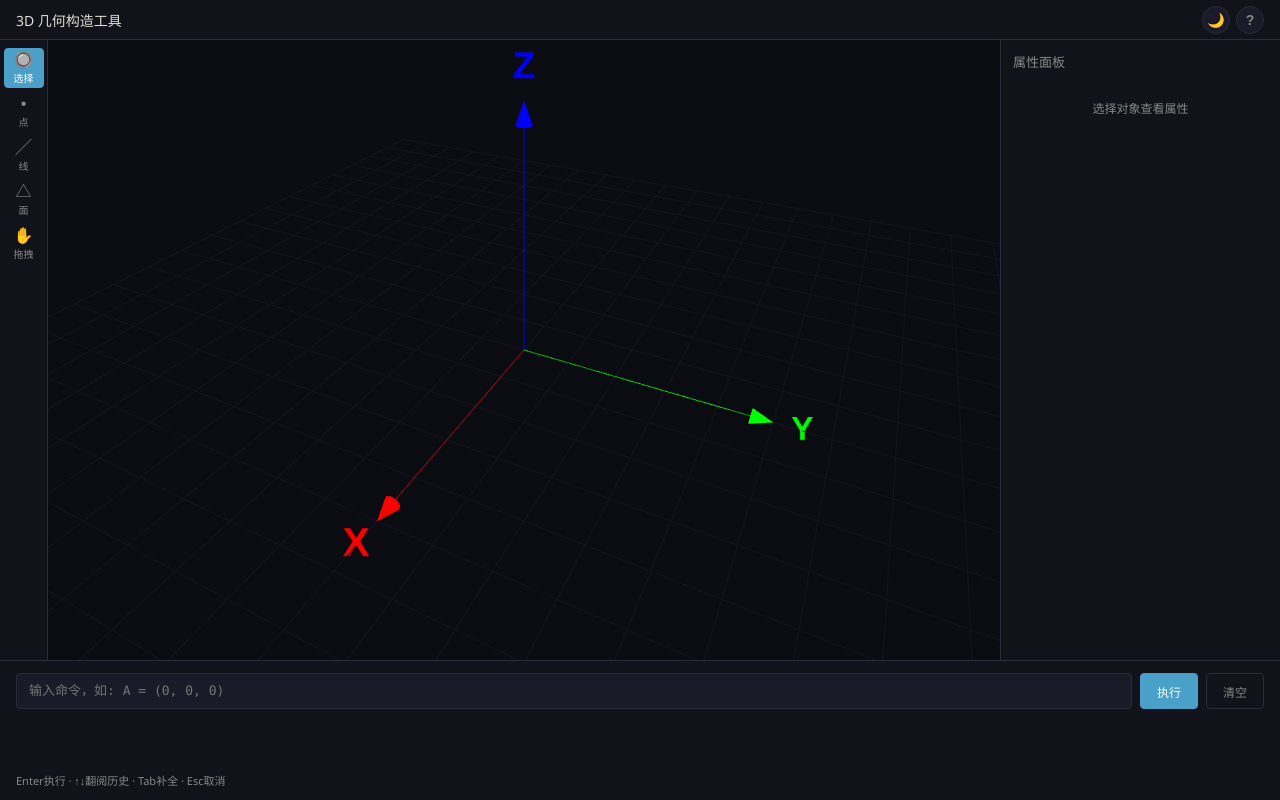
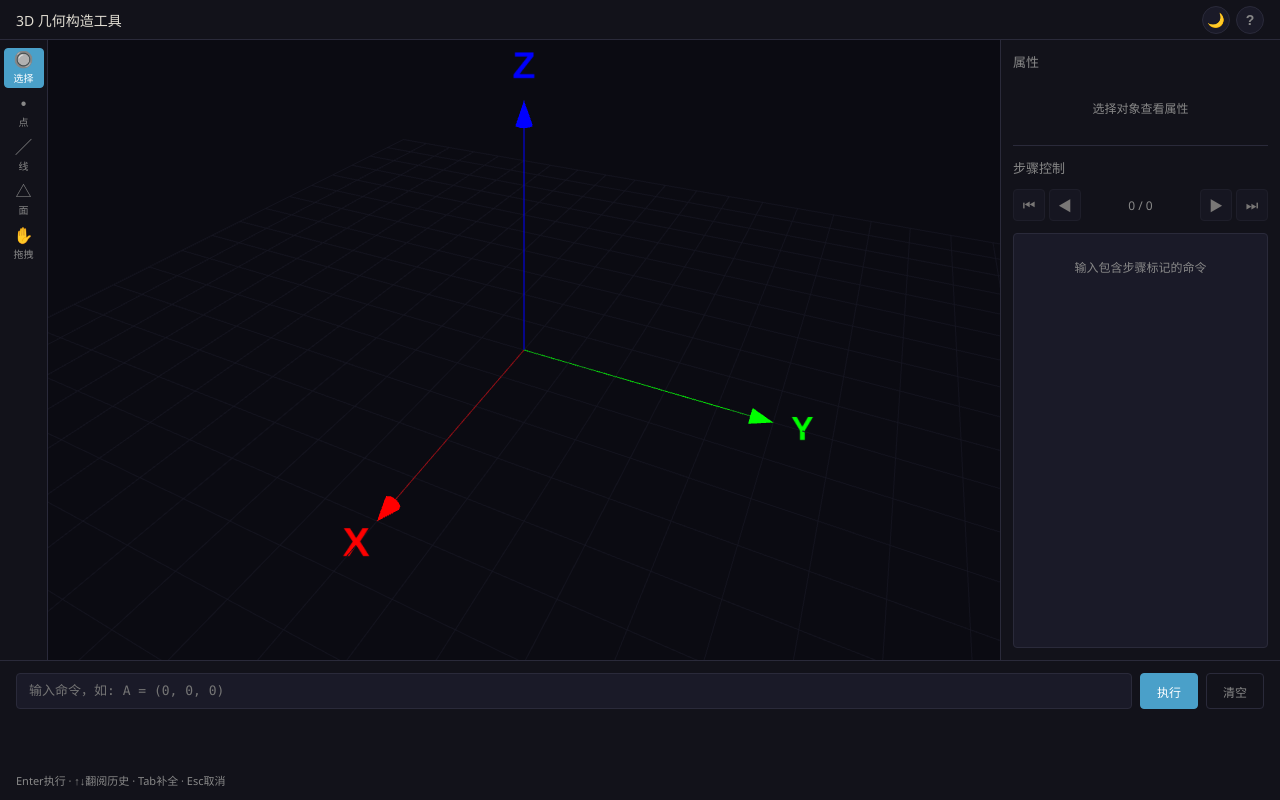
Before and after one commit to dna1211/math-geo-constructor, a website built with Vite: page index.html in a window 1280 px wide. Built offline with nearby package versions, Linux system fonts and the light colour scheme.

Commit message:
style(aside): 重构右侧属性面板布局并添加步骤控制区域
将原属性面板结构拆分重组，新增步骤控制相关的UI组件和布局容器，优化页面模块划分。

```diff
--- a/index.html
+++ b/index.html
@@ -123,9 +123,24 @@
 
         <!-- 右侧属性面板 -->
         <aside id="properties">
-            <h3>属性面板</h3>
-            <div id="prop-content">
-                <p class="placeholder">选择对象查看属性</p>
+            <div id="prop-section">
+                <h3>属性</h3>
+                <div id="prop-content">
+                    <p class="placeholder">选择对象查看属性</p>
+                </div>
+            </div>
+            <div id="step-section">
+                <h3>步骤控制</h3>
+                <div class="step-controls">
+                    <button id="btn-step-first" class="step-btn" title="首步" disabled>⏮</button>
+                    <button id="btn-step-prev" class="step-btn" title="上步" disabled>◀</button>
+                    <span id="step-counter" class="step-counter">0 / 0</span>
+                    <button id="btn-step-next" class="step-btn" title="下步" disabled>▶</button>
+                    <button id="btn-step-last" class="step-btn" title="末步" disabled>⏭</button>
+                </div>
+                <div id="step-list" class="step-list">
+                    <p class="placeholder">输入包含步骤标记的命令</p>
+                </div>
             </div>
         </aside>
     </main>
```
